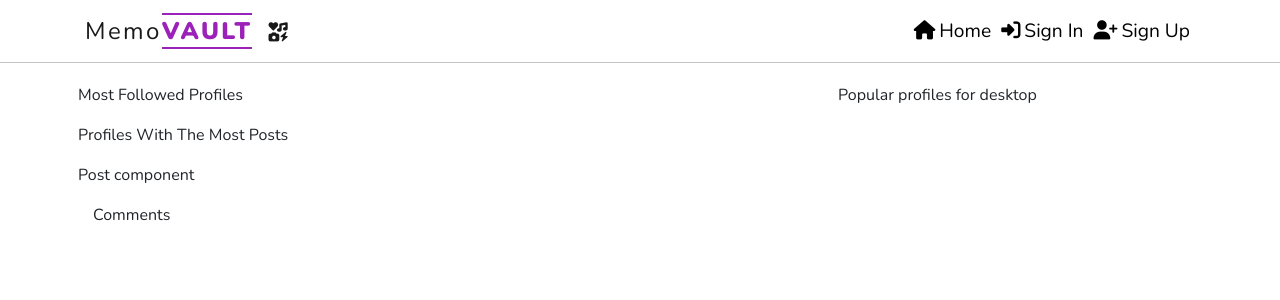
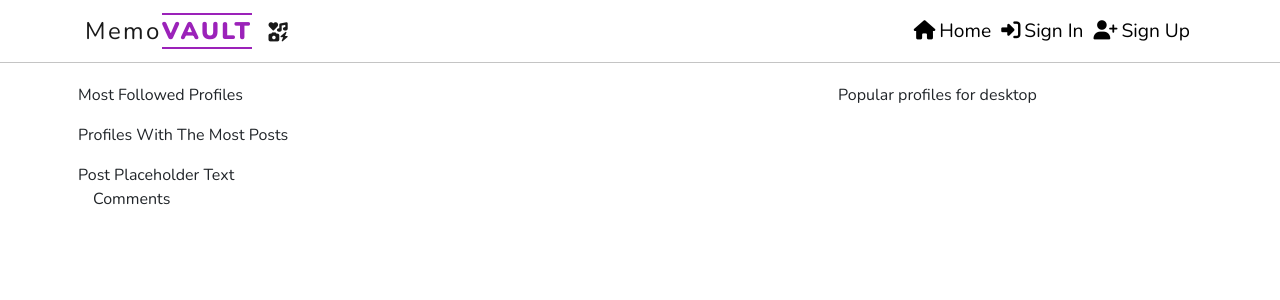
Before and after one commit to devnickocodes/memovault-app, a React (Create React App) app: page /posts/1 in a window 1280 px wide. Shown: the top 300 px of the page. Built offline with nearby package versions, Linux system fonts and the light colour scheme; no server answers.

Commit message:
add a Post component and add it to PostPage create style file for it

```diff
--- /dev/null
+++ b/src/pages/posts/Post.js
@@ -0,0 +1,10 @@
+import React from 'react'
+import styles from '../../styles/Post.module.css'
+
+const Post = (props) => {
+  return (
+    <div>Post Placeholder Text</div>
+  )
+}
+
+export default Post
--- a/src/pages/posts/PostPage.js
+++ b/src/pages/posts/PostPage.js
@@ -5,6 +5,7 @@ import Row from "react-bootstrap/Row";
 import Container from "react-bootstrap/Container";
 import { useParams } from "react-router-dom";
 import { axiosReq } from "../../api/axiosDefaults";
+import Post from "./Post";
 
 
 function PostPage() {
@@ -32,7 +33,7 @@ function PostPage() {
       <Col className="py-2 p-0 p-lg-2" lg={8}>
         <p>Most Followed Profiles</p>
         <p>Profiles With The Most Posts</p>
-        <p>Post component</p>
+        <Post {...post.results[0]} setPosts={setPost} />
         <Container>
           Comments
         </Container>
```
Also changed, not shown: src/styles/Post.module.css (added).
